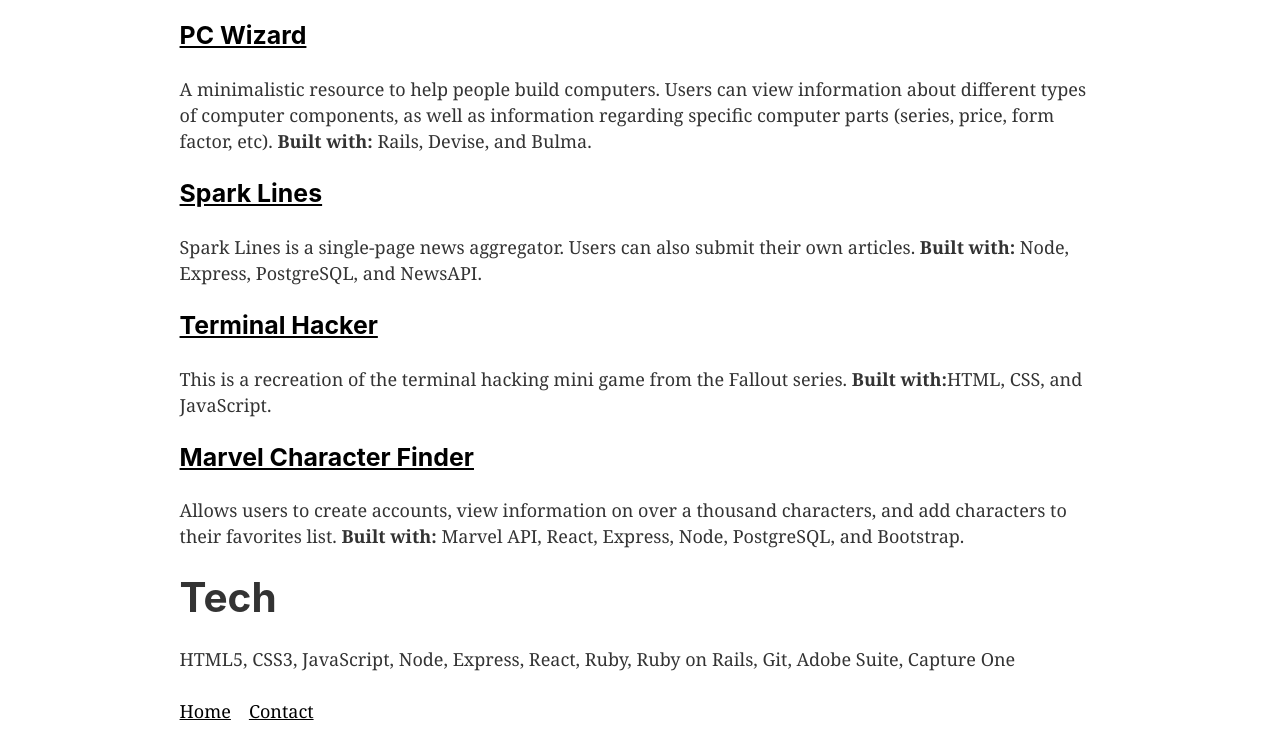
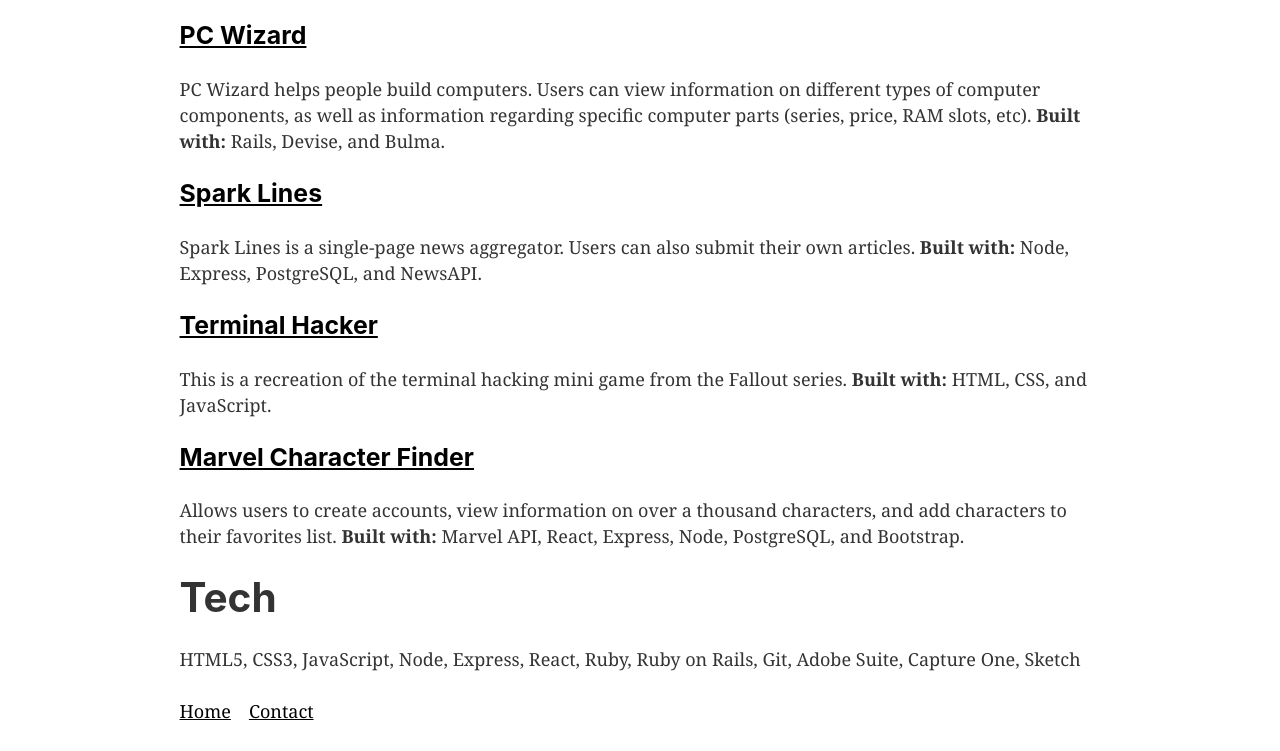
Before and after one commit to Tsardines/github.io, a Gatsby site in the folder gatsby-site/: page /projects-tech in a window 1280 px wide. Shown: the part 171-922 px from the top of the page. Built offline with nearby package versions, Linux system fonts and the light colour scheme; Gatsby itself is replaced by a stand-in of ours.

Commit message:
small changes to projects-tech

```diff
--- a/gatsby-site/src/pages/projects-tech.js
+++ b/gatsby-site/src/pages/projects-tech.js
@@ -7,19 +7,19 @@
   <Layout>
     <h1>Projects</h1>
       <h3><a href="https://pc-wizard.herokuapp.com" target="_blank">PC Wizard</a></h3>
-        <p>A minimalistic resource to help people build computers. Users can view information about different types of computer components, as well as information regarding specific computer parts (series, price, form factor, etc). <strong>Built with:</strong> Rails, Devise, and Bulma.</p>
+        <p>PC Wizard helps people build computers. Users can view information on different types of computer components, as well as information regarding specific computer parts (series, price, RAM slots, etc). <strong>Built with:</strong> Rails, Devise, and Bulma.</p>
 
       <h3><a href="https://spark-lines.herokuapp.com/" target="_blank">Spark Lines</a></h3>
       <p>Spark Lines is a single-page news aggregator. Users can also submit their own articles. <strong>Built with:</strong> Node, Express, PostgreSQL, and NewsAPI.</p>
 
       <h3><a href="https://terminal-hacker.netlify.com/" target="_blank">Terminal Hacker</a></h3>
-      <p>This is a recreation of the terminal hacking mini game from the Fallout series. <strong>Built with:</strong>HTML, CSS, and JavaScript.</p>
+      <p>This is a recreation of the terminal hacking mini game from the Fallout series. <strong>Built with:</strong> HTML, CSS, and JavaScript.</p>
 
       <h3><a href="https://afternoon-citadel-73979.herokuapp.com" target="_blank">Marvel Character Finder</a></h3>
       <p>Allows users to create accounts, view information on over a thousand characters, and add characters to their favorites list. <strong>Built with:</strong> Marvel API, React, Express, Node, PostgreSQL, and Bootstrap.</p>
 
     <h1>Tech</h1>
-      <p>HTML5, CSS3, JavaScript, Node, Express, React, Ruby, Ruby on Rails, Git, Adobe Suite, Capture One</p>
+      <p>HTML5, CSS3, JavaScript, Node, Express, React, Ruby, Ruby on Rails, Git, Adobe Suite, Capture One, Sketch</p>
 
     <Link to="/">Home</Link>
     <Link to ="/contact/">Contact</Link>
```
